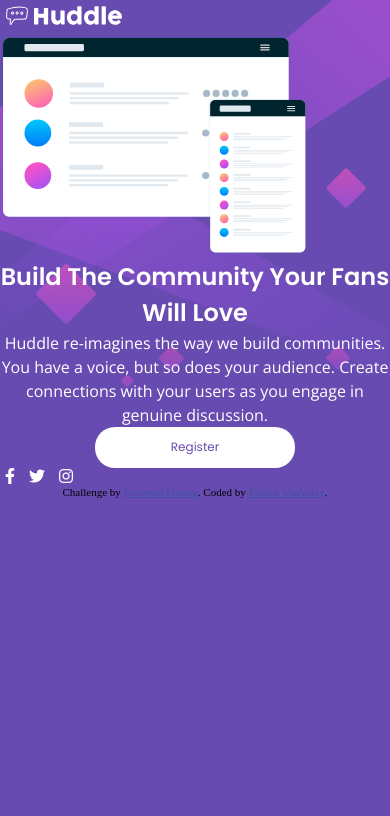
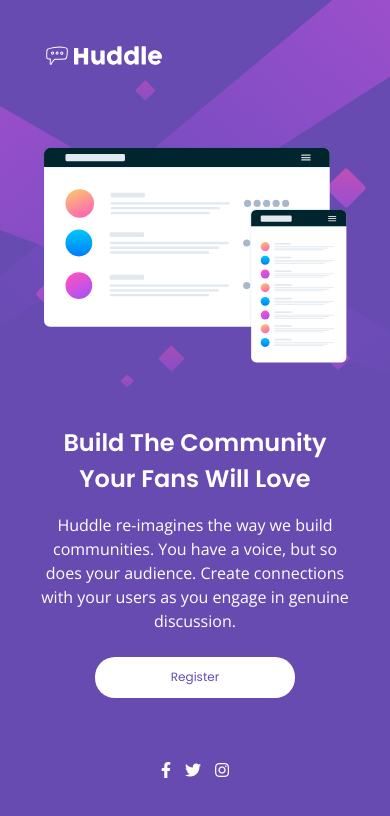
Before and after one commit to pcloverdevelopment/huddle-challenge, a plain HTML site: page index.html in a window 390 px wide. Drawn offline with nearby package versions, Linux system fonts and the light colour scheme.

Commit message:
finished mobile site design

```diff
--- a/index.html
+++ b/index.html
@@ -53,7 +53,7 @@
         <i class="fab fa-twitter"></i>
         <i class="fab fa-instagram"></i>
       </aside>
-      <footer>
+      <!-- <footer>
         <p class="attribution">
           Challenge by
           <a href="https://www.frontendmentor.io?ref=challenge" target="_blank"
@@ -63,7 +63,7 @@
             >Patrick VanVorce</a
           >.
         </p>
-      </footer>
+      </footer> -->
     </main>
   </body>
 </html>
--- a/style.css
+++ b/style.css
@@ -13,10 +13,16 @@ body {
   font-size: 100%;
 }
 
+/* Main Styling */
+main {
+  margin: 0 auto;
+}
+
 /* Header Styling */
 header img {
   width: 32%;
   max-width: 200px;
+  padding: 40px 0 70px 40px;
 }
 
 /* Flex Container Styling */
@@ -32,6 +38,9 @@ figure {
 
 figure img {
   width: 78.93%;
+  max-width: 696px;
+  display: block;
+  margin: 0 auto;
 }
 
 /* Section Styling */
@@ -44,6 +53,7 @@ section h1 {
   line-height: 1.5em;
   color: #fff;
   text-align: center;
+  padding: 60px 47.5px 16px 47.5px;
 }
 
 section p {
@@ -53,6 +63,7 @@ section p {
   line-height: 1.5em;
   color: #fff;
   text-align: center;
+  padding: 0 35.5px 24px 35.5px;
 }
 
 section button {
@@ -71,7 +82,8 @@ section button {
 
 /* Section Styling */
 aside {
-  align-self: center;
+  padding-top: 64px;
+  text-align: center;
 }
 
 aside i {
```
